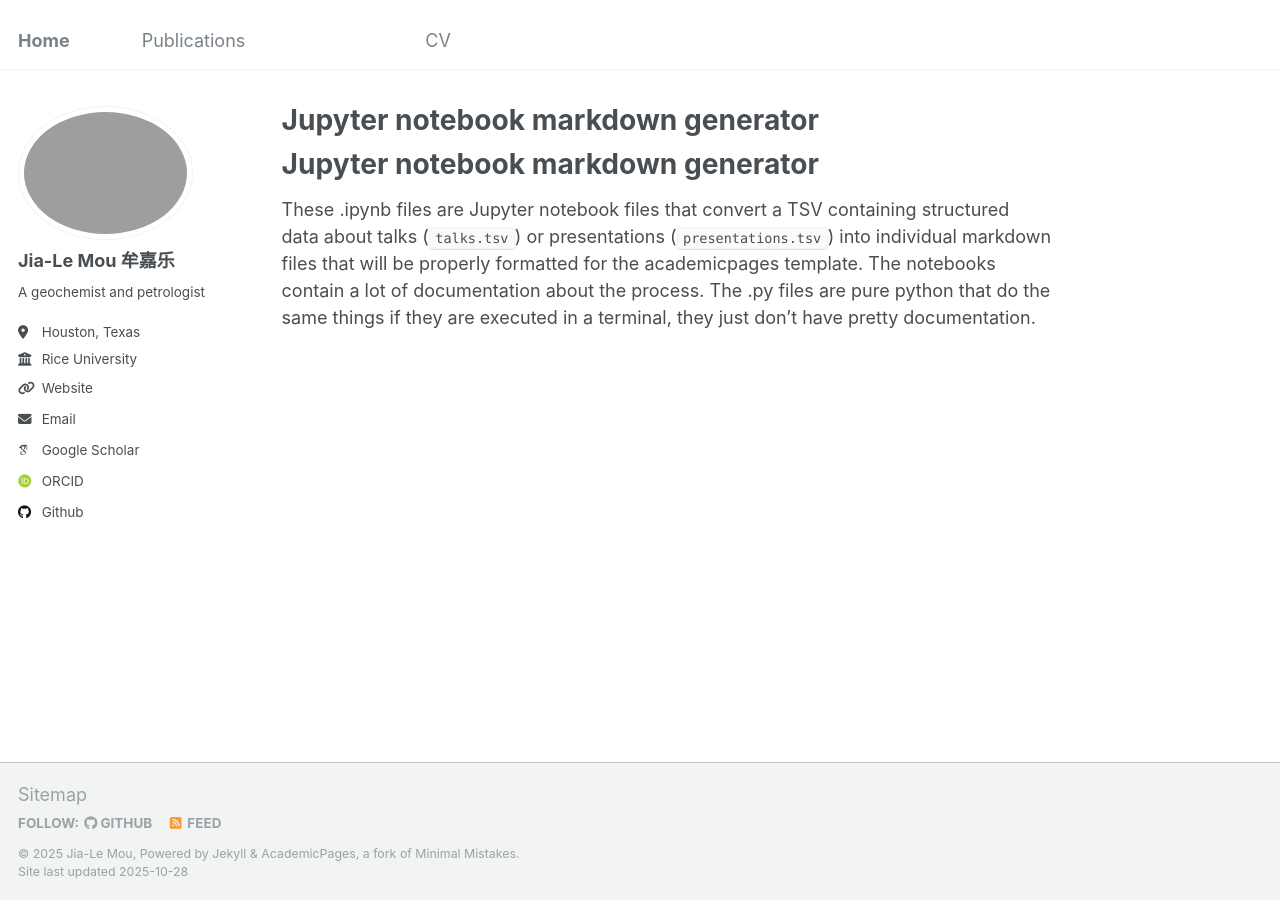
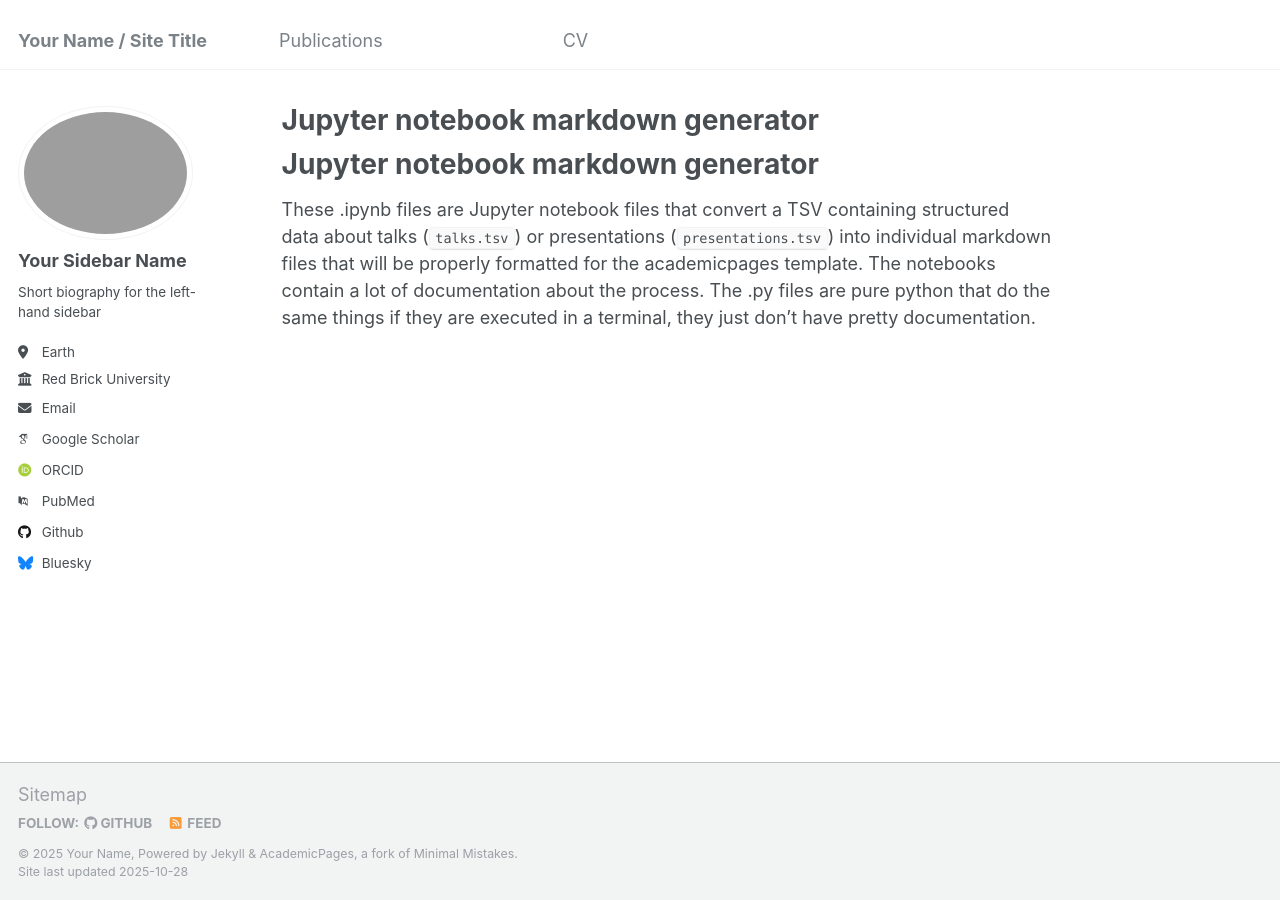
Before and after one commit to Mou-Jia-Le/Mou-Jia-Le.github.io, a Jekyll site: the page built from markdown_generator/readme.md, in a window 1280 px wide. Built offline with Jekyll 4.4.1, drawn with Linux system fonts in a browser that asks for light colours; some web fonts are replaced; our own code applies the rules of GitHub Pages for plain Markdown files; part of the change alters nothing that is shown.

Commit message:
Update _config.yml

```diff
--- a/_config.yml
+++ b/_config.yml
@@ -8,13 +8,15 @@
 
 # Basic Site Settings
 locale                   : "en-US"
-title                    : "Home"
+site_theme               : "default" # Currently available options are "default", "air"
+title                    : "Your Name / Site Title"
 title_separator          : "-"
-name                     : &name "Jia-Le Mou"
-description              : &description "personal description"
-url                      : https://mou-jia-le.github.io  # the base hostname & protocol for your site e.g.
-baseurl                  : # the subpath of your site, e.g. "/blog"
-repository               : "Mou-Jia-Le/Mou-Jia-Le.github.io"
+name                     : &name "Your Name"
+description              : &description "Your Name's academic portfolio"   # Update this with a general description of your site, this is the default if not overridden by a page
+url                      : https://academicpages.github.io # The base hostname & protocol for your site e.g. "https://[your GitHub username].github.io",
+                                                           # or if you already have some other page hosted on Github then use "https://[your GitHub username].github.io/[Your Repo Name]"
+baseurl                  : "" # the subpath of your site, e.g. "/blog"
+repository               : "academicpages/academicpages.github.io"
 
 # Site Author - The following control what appear as part of the author content on the side bar.
 #               If a field is blank the icon and link will not appear, otherwise it will be shown.
@@ -22,20 +24,60 @@ repository               : "Mou-Jia-Le/Mou-Jia-Le.github.io"
 author:
   # Biographic information
   avatar           : "profile.png"
-  name             : "Jia-Le Mou 牟嘉乐"
+  name             : "Your Sidebar Name"
   pronouns         : # example: "she/her"
-  bio              : "A geochemist and petrologist"
-  location         : "Houston, Texas"
-  employer         : "Rice University"
-  uri              : "https://mou-jia-le.github.io/"
-  email            : "moujiale@rice.edu"
+  bio              : "Short biography for the left-hand sidebar"
+  location         : "Earth"
+  employer         : "Red Brick University"
+  uri              : # URL
+  email            : "none@example.org"
 
   # Academic websites
-  googlescholar    : "https://scholar.google.com/citations?user=YbDFyNYAAAAJ&hl=en"
-  orcid            : "https://orcid.org/0009-0001-2709-3580"
+  academia         : # URL
+  arxiv            : # URL - Update with the correct link to your profile
+  googlescholar    : "https://scholar.google.com/citations?user=PS_CX0AAAAAJ"
+  inspire-hep      : # URL
+  impactstory      : # URL
+  orcid            : "https://orcid.org/yourorcidurl"
+  semantic         : # URL
+  pubmed           : "https://www.ncbi.nlm.nih.gov/pubmed/?term=john+snow"
+  researchgate     : # URL
+  scopus           : # URL
 
-  github           : "https://github.com/Mou-Jia-Le"
+  # Repositories and software development
+  bitbucket        : # Username - Update with your username on the site
+  codepen          : # Username
+  dribbble         : # Username
+  github           : "academicpages"
+  kaggle           : # Username
+  stackoverflow    : # User number or user number and name (i.e., use "1" or "1/jeff-atwood")
+
+  # Social media
+  artstation       : # Username
+  bluesky          : "bsky.app" # Replace this with you Bluesky username
+  facebook         : # Username
+  flickr           : # Username
+  foursquare       : # Username
+  goodreads        : # Username
+  google_plus      : # Username
+  keybase          : # Username
+  instagram        : # Username
+  lastfm           : # Username
   linkedin         : # Username
+  mastodon         : # URL
+  medium           : # URL
+  pinterest        : # Username
+  soundcloud       : # Username
+  steam            : # Username
+  telegram         : # URL
+  tumblr           : # Username
+  twitter          : # Username for X / Twitter
+  vine             : # Username
+  weibo            : # Username
+  wikipedia        : # Username
+  xing             : # Username
+  youtube          : # Username
+  zhihu            : # Username
 
 # Publication Category - The following the list of publication categories and their headings
 publication_category:
@@ -47,12 +89,12 @@ publication_category:
     title: 'Conference Papers'
 
 # Site Settings
-teaser                   :  # filename of teaser fallback teaser image placed in /images/, .e.g. "500x300.png"
+teaser                   :  # filename of teaser fallback teaser image placed in /images/ for social media previews
 breadcrumbs              : false # true, false (default)
 words_per_minute         : 160
 future                   : true
 read_more                : "disabled" # if enabled, adds "Read more" links to excerpts
-talkmap_link             : false #change to true to add link to talkmap on talks page
+talkmap_link             : false      #change to true to add link to talkmap on talks page
 comments:
   provider               : # false (default), "disqus", "discourse", "facebook", "google-plus", "staticman", "custom"
   disqus:
@@ -82,6 +124,112 @@ staticman:
 atom_feed:
   hide                   : false     # change to true to hide the RSS feed in the footer
   path                   : # blank (default) uses feed.xml
+
+
+# SEO Related
+google_site_verification :
+bing_site_verification   :
+alexa_site_verification  :
+yandex_site_verification :
+
+
+# Social Sharing
+twitter:
+  username               : &twitter
+facebook:
+  username               :
+  app_id                 :
+  publisher              :
+og_image                 :  # Social media default site image
+og_description           :  # Social media default site image description
+# For specifying social profiles
+# - https://developers.google.com/structured-data/customize/social-profiles
+social:
+  type                   : # Person or Organization (defaults to Person)
+  name                   : # If the user or organization name differs from the site's name
+  links: # An array of links to social media profiles
+
+
+# Analytics
+analytics:
+  provider               :  "false" # false (default), "google", "google-universal", "google-analytics-4", "custom"
+  google:
+    tracking_id          :
+
+
+# Reading Files
+include:
+  - .htaccess
+  - _pages
+  - files
+exclude:
+  - "*.sublime-project"
+  - "*.sublime-workspace"
+  - .asset-cache
+  - .bundle
+  - .github
+  - .jekyll-assets-cache
+  - .sass-cache
+  - assets/js/_main.js
+  - assets/js/plugins
+  - assets/js/vendor
+  - CHANGELOG
+  - Capfile
+  - config
+  - Dockerfile
+  - Gemfile
+  - Gruntfile.js
+  - gulpfile.js
+  - LICENSE
+  - local
+  - log
+  - node_modules
+  - package.json*
+  - Rakefile
+  - README
+  - tmp
+  - vendor
+keep_files:
+  - .git
+  - .svn
+encoding: "utf-8"
+markdown_ext: "markdown,mkdown,mkdn,mkd,md"
+
+
+# Conversion
+markdown: kramdown
+highlighter: rouge
+lsi: false
+excerpt_separator: "\n\n"
+incremental: false
+
+
+# Markdown Processing
+kramdown:
+  input: GFM
+  hard_wrap: false
+  auto_ids: true
+  footnote_nr: 1
+  entity_output: as_char
+  toc_levels: 1..6
+  smart_quotes: lsquo,rsquo,ldquo,rdquo
+  enable_coderay: false
+
+
+# These settings control the types of collections used by the template
+collections:
+  teaching:
+    output: true
+    permalink: /:collection/:path/
+  publications:
+    output: true
+    permalink: /:collection/:path/
+  portfolio:
+    output: true
+    permalink: /:collection/:path/
+  talks:
+    output: true
+    permalink: /:collection/:path/
 
 
 # These settings control how pages and collections are included in the site
@@ -144,14 +292,14 @@ defaults:
 # Sass/SCSS
 sass:
   sass_dir: _sass
-  style: compressed # http://sass-lang.com/documentation/file.SASS_REFERENCE.html#output_style
+  style: compressed # https://sass-lang.com/documentation/file.SASS_REFERENCE.html#output_style
 
 
 # Outputting
 permalink: /:categories/:title/
 # paginate: 5 # amount of posts to show
 # paginate_path: /page:num/
-timezone: Etc/UTC # http://en.wikipedia.org/wiki/List_of_tz_database_time_zones
+timezone: Etc/UTC # https://en.wikipedia.org/wiki/List_of_tz_database_time_zones
 
 
 # Plugins
@@ -160,6 +308,7 @@ plugins:
   - jekyll-gist
   - jekyll-paginate
   - jekyll-sitemap
+  - jekyll-redirect-from
   - jemoji
 
 # Mimic GitHub Pages with --safe
@@ -168,6 +317,7 @@ whitelist:
   - jekyll-gist
   - jekyll-paginate
   - jekyll-sitemap
+  - jekyll-redirect-from
   - jemoji
 
 
@@ -201,7 +351,7 @@ tag_archive:
 
 
 # HTML Compression
-# - http://jch.penibelst.de/
+# - https://jch.penibelst.de/
 compress_html:
   clippings: all
   ignore:
```
